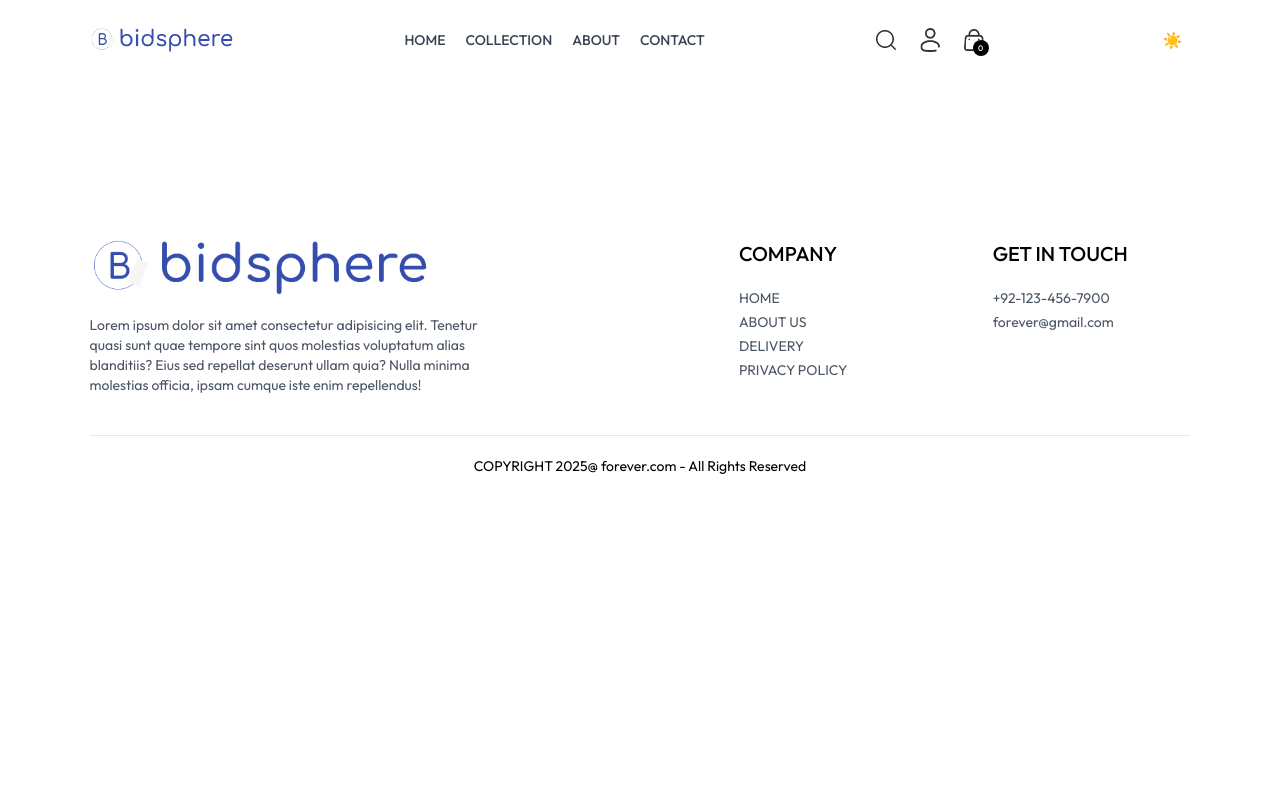
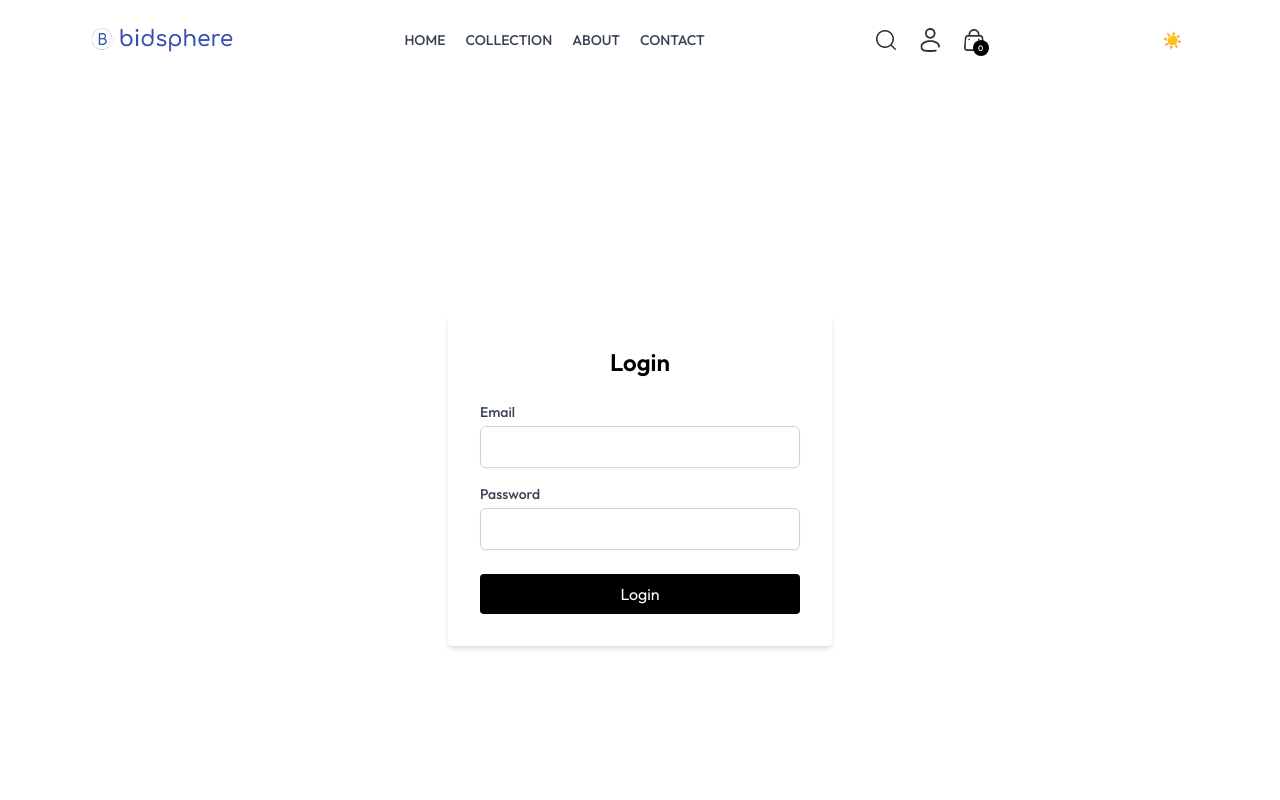
Before and after one commit to Ahmedbaig2004/BidSphere-Frontend, a React (Vite) app: page /Ecommerce-frontend/login in a window 1280 px wide. Shown: the top 800 px of the page. Built offline with nearby package versions, Linux system fonts and the light colour scheme.

Commit message:
login logic

```diff
--- a/src/components/Navbar.jsx
+++ b/src/components/Navbar.jsx
@@ -1,72 +1,90 @@
-import React, { useContext, useState } from 'react'
-import assets from '../assets/assets.js'
-import { Link,NavLink } from 'react-router-dom'
+import React, { useContext, useState } from 'react';
+import { Link, NavLink } from 'react-router-dom';
+import assets from '../assets/assets.js';
 import { ShopContext } from '../context/ShopContext.jsx';
 import DarkModeToggle from './DarkModeToggle.jsx';
+import { AuthContext } from '../context/AuthContext';
+
+
 const Navbar = () => {
-  const[visible,setVisible]=useState(false);
-  const {setshowsearch,getcartsize} = useContext(ShopContext)
+  const [visible, setVisible] = useState(false);
+  const { setshowsearch, getcartsize } = useContext(ShopContext);
+  const { isLoggedIn, logout } = useContext(AuthContext);
+  console.log(isLoggedIn);
   return (
     <div className='flex items-center justify-between py-5 font-medium'>
-      <Link to='/'><img src={assets.bidsphere} className='w-36' alt="" /></Link>
-      <ul className='hidden sm:flex gap-5 text-sm text-gray-700 dark:text-white '>
+      <Link to='/'><img src={assets.bidsphere} className='w-36' alt="Logo" /></Link>
+
+      {/* Desktop NavLinks */}
+      <ul className='hidden sm:flex gap-5 text-sm text-gray-700 dark:text-white'>
         <NavLink to='/' className='flex flex-col items-center gap-1'>
-            <p>HOME</p>
-            <hr className='w-2/4 border-none h-[1.5px] bg-gray-700 hidden dark:text-white dark:bg-gray-100  '/>
+          <p>HOME</p>
+          <hr className='w-2/4 border-none h-[1.5px] bg-gray-700 hidden dark:bg-gray-100' />
         </NavLink>
         <NavLink to='/collection' className='flex flex-col items-center gap-1'>
-            <p>COLLECTION</p>
-            <hr className='w-2/4 border-none h-[1.5px] bg-gray-700 hidden dark:text-white dark:bg-gray-100 '/>
-
+          <p>COLLECTION</p>
+          <hr className='w-2/4 border-none h-[1.5px] bg-gray-700 hidden dark:bg-gray-100' />
         </NavLink>
         <NavLink to='/about' className='flex flex-col items-center gap-1'>
-            <p>ABOUT</p>
-            <hr className='w-2/4 border-none h-[1.5px] bg-gray-700 hidden dark:text-white dark:bg-gray-100'/>
-
+          <p>ABOUT</p>
+          <hr className='w-2/4 border-none h-[1.5px] bg-gray-700 hidden dark:bg-gray-100' />
         </NavLink>
         <NavLink to='/contact' className='flex flex-col items-center gap-1'>
-            <p>CONTACT</p>
-            <hr className='w-2/4 border-none h-[1.5px] bg-gray-700 hidden dark:text-white dark:bg-gray-100xxxxxxxxxxxxxxxxxxxxxxxxxxxxxxxxxxxxxx'/>
-
+          <p>CONTACT</p>
+          <hr className='w-2/4 border-none h-[1.5px] bg-gray-700 hidden dark:bg-gray-100' />
         </NavLink>
       </ul>
+
+      {/* Right Side Icons */}
       <div className='flex items-center gap-6'>
-        <img onClick={()=>setshowsearch(true)} src={assets.search_icon} className='w-5 cursor-pointer ' alt="" />
-        <div className='group relative'>
-          <img src={assets.profile_icon} className='w-5' alt="" />
-          <div className='group-hover:block hidden absolute dropdown-menu right-0 pt-1'>
-            <div className='flex flex-col gap-2 w-36 py-3 px-5 bg-slate-100 text-gray-500 rounded dark:text-white'>
+        <img onClick={() => setshowsearch(true)} src={assets.search_icon} className='w-5 cursor-pointer' alt="Search Icon" />
+
+        {isLoggedIn ? (
+          <>
+          <div className='group relative'>
+          <img src={assets.profile_icon} className='w-5 cursor-pointer' alt="" />
+          <div className='absolute right-0 pt-1 hidden group-hover:block'>
+            <div className='flex flex-col gap-2 w-36 py-3 px-5 bg-slate-100 text-gray-500 rounded dark:text-white dark:bg-gray-800 shadow-md'>
               <p className='cursor-pointer hover:text-black'>My Profile</p>
               <p className='cursor-pointer hover:text-black'>Orders</p>
-              <p className='cursor-pointer hover:text-black'>LogOut</p>
+              <p onClick={logout} className='cursor-pointer hover:text-black'>LogOut</p>
             </div>
           </div>
+        </div>
+          </>
+        ) : (
+          <Link to='/login'>
+            <img src={assets.profile_icon} className='w-5 cursor-pointer' alt="" />
+          </Link>
+        )}
 
+        <Link to='/cart' className='relative'>
+          <img src={assets.cart_icon} className='w-5' alt="Cart Icon" />
+          <p className='absolute right-[-5px] bottom-[-5px] w-4 text-center leading-4 bg-black text-white aspect-square rounded-full text-[8px] dark:text-white'>
+            {getcartsize()}
+          </p>
+        </Link>
+
+        <img onClick={() => setVisible(true)} src={assets.menu_icon} className='w-5 cursor-pointer sm:hidden' alt="Menu Icon" />
+      </div>
+
+      {/* Mobile Sidebar */}
+      <div className={`absolute top-0 right-0 bottom-0 overflow-hidden bg-white transition-all ${visible ? 'w-full' : 'w-0'} dark:text-white`}>
+        <div className='flex flex-col text-gray-600 dark:text-white dark:bg-gray-900'>
+          <div onClick={() => setVisible(false)} className='flex items-center gap-4 p-3 cursor-pointer'>
+            <img className='h-4 rotate-180' src={assets.dropdown_icon} alt="Back Icon" />
+            <p>Back</p>
+          </div>
+          <NavLink onClick={() => setVisible(false)} className='py-2 pl-6 border' to='/'>HOME</NavLink>
+          <NavLink onClick={() => setVisible(false)} className='py-2 pl-6 border' to='/collection'>COLLECTION</NavLink>
+          <NavLink onClick={() => setVisible(false)} className='py-2 pl-6 border' to='/about'>ABOUT</NavLink>
+          <NavLink onClick={() => setVisible(false)} className='py-2 pl-6 border' to='/contact'>CONTACT</NavLink>
         </div>
-        <Link to='/cart' className='relative'>
-          <img src={assets.cart_icon} className='w-5'alt="" />
-          <p className='absolute right-[-5px] bottom-[-5px] w-4 text-center leading-4 bg-black text-white aspect-square rounded-full text-[8px] dark:text-white'>{getcartsize()}</p>
+      </div>
 
-          </Link>
-          <img onClick={()=>setVisible(true)} src={assets.menu_icon} className='w-5 cursor-pointer sm:hidden' alt="" />
+      <DarkModeToggle />
+    </div>
+  );
+};
 
-      </div>
-      <div className={`absolute top-0 right-0 bottom-0 overflow-hidden bg-white transition-all ${visible ?'w-full' : 'w-0'} dark:text-white`}>
-          <div className='flex flex-col text-gray-600 dark:text-white dark:bg-gray-900'>
-            <div onClick={()=>setVisible(false)} className='flex items-center gap-4 p-3 cursor-pointer'>
-              <img className='h-4 rotate-180' src={assets.dropdown_icon} alt="" />
-              <p>Back</p>
-            </div>
-            <NavLink onClick={()=>setVisible(false)} className='py-2 pl-6 border' to='/'>HOME</NavLink>
-            <NavLink onClick={()=>setVisible(false)}className='py-2 pl-6 border 'to='/collection'>COLLECTION</NavLink>
-            <NavLink onClick={()=>setVisible(false)}className='py-2 pl-6 border' to='/about'>ABOUT</NavLink>
-            <NavLink onClick={()=>setVisible(false)}className='py-2 pl-6 border' to='/contact'>CONTACT</NavLink>
-
-          </div>
-      </div>
-      <DarkModeToggle/>
-    </div>
-  )
-}
-
-export default Navbar
+export default Navbar;
--- /dev/null
+++ b/src/context/AuthContext.jsx
@@ -0,0 +1,28 @@
+import React, { createContext, useState, useEffect } from 'react';
+
+export const AuthContext = createContext();
+
+export const AuthProvider = ({ children }) => {
+  const [isLoggedIn, setIsLoggedIn] = useState(!!localStorage.getItem('token'));
+
+  useEffect(() => {
+    const token = localStorage.getItem('token');
+    setIsLoggedIn(!!token);
+  }, []);
+
+  const login = (token) => {
+    localStorage.setItem('token', token);
+    setIsLoggedIn(true);
+  };
+
+  const logout = () => {
+    localStorage.removeItem('token');
+    setIsLoggedIn(false);
+  };
+
+  return (
+    <AuthContext.Provider value={{ isLoggedIn, login, logout }}>
+      {children}
+    </AuthContext.Provider>
+  );
+};
--- a/src/main.jsx
+++ b/src/main.jsx
@@ -4,13 +4,15 @@ import './index.css'
 import App from './App.jsx'
 import {BrowserRouter}  from 'react-router-dom'
 import ShopContextProvider from './context/ShopContext.jsx'
+import { AuthProvider } from './context/AuthContext.jsx'
 
 
 createRoot(document.getElementById('root')).render(
   <BrowserRouter basename="/Ecommerce-frontend">
+  <AuthProvider>
   <ShopContextProvider>
       <App />
   </ShopContextProvider>
-
+  </AuthProvider>
   </BrowserRouter>,
 )
--- a/src/pages/Login.jsx
+++ b/src/pages/Login.jsx
@@ -1,11 +1,62 @@
-import React from 'react'
+import React, { useContext, useState } from 'react';
+import { useNavigate } from 'react-router-dom';
+import { AuthContext } from '../context/AuthContext';
+
 
 const Login = () => {
+  const [email, setEmail] = useState('');
+  const [password, setPassword] = useState('');
+  const { login } = useContext(AuthContext);
+  const navigate = useNavigate();
+
+  const handleLogin = (e) => {
+    e.preventDefault();
+
+    // Simulate login logic
+    if (email === 'test@example.com' && password === 'password') {
+      login('your_fake_token');
+      navigate('/'); // Redirect to home or wherever
+    } else {
+      alert('Invalid credentials');
+    }
+  };
+
   return (
-    <div>
+    <div className="flex items-center justify-center min-h-screen dark:bg-gray-900">
+      <form onSubmit={handleLogin} className="bg-white dark:bg-gray-800 p-8 rounded shadow-md w-full max-w-sm">
+        <h2 className="text-2xl font-semibold mb-6 text-center dark:text-white">Login</h2>
 
+        <div className="mb-4">
+          <label className="block text-sm font-medium text-gray-700 dark:text-white">Email</label>
+          <input
+            type="email"
+            value={email}
+            onChange={(e) => setEmail(e.target.value)}
+            required
+            className="mt-1 w-full px-3 py-2 border border-gray-300 rounded-md shadow-sm focus:outline-none focus:ring focus:border-blue-300 dark:bg-gray-700 dark:border-gray-600 dark:text-white"
+          />
+        </div>
+
+        <div className="mb-6">
+          <label className="block text-sm font-medium text-gray-700 dark:text-white">Password</label>
+          <input
+            type="password"
+            value={password}
+            onChange={(e) => setPassword(e.target.value)}
+            required
+            className="mt-1 w-full px-3 py-2 border border-gray-300 rounded-md shadow-sm focus:outline-none focus:ring focus:border-blue-300 dark:bg-gray-700 dark:border-gray-600 dark:text-white"
+          />
+        </div>
+
+        <button
+          type="submit"
+          className="w-full py-2 px-4 bg-black text-white rounded hover:bg-gray-800 transition"
+        >
+          Login
+        </button>
+      </form>
     </div>
-  )
-}
+  );
+};
 
-export default Login
+export default Login;
```
